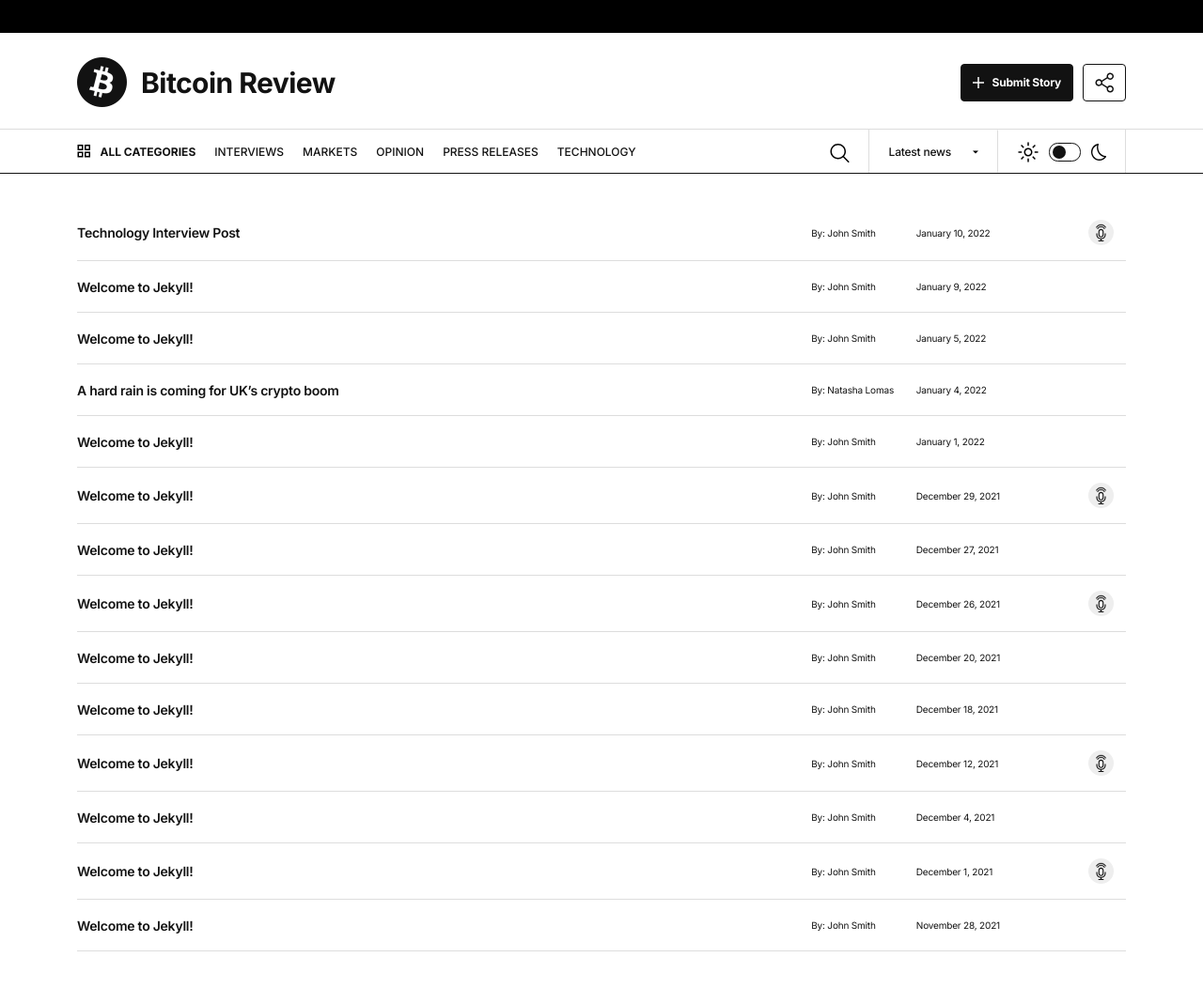
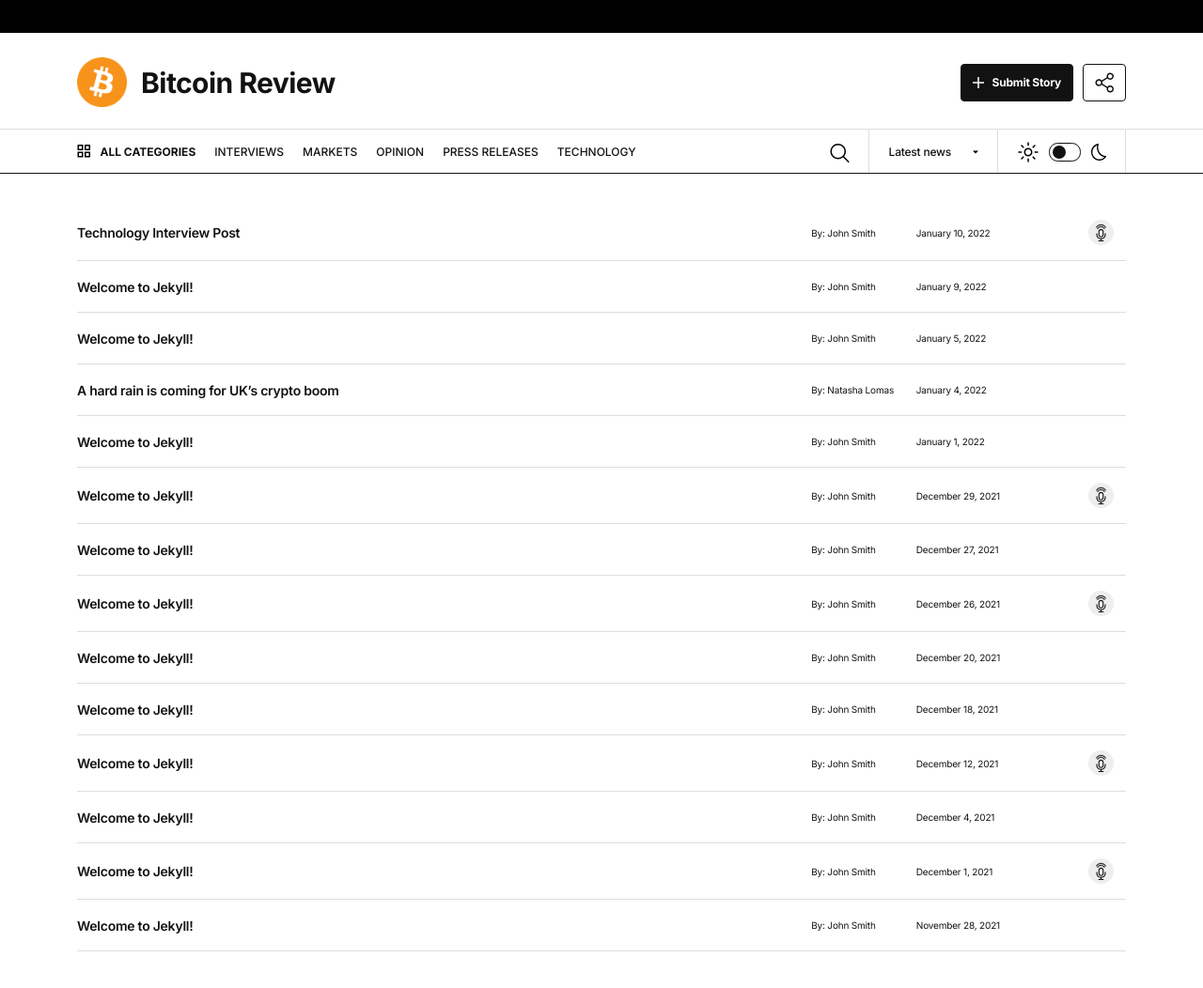
Before and after one commit to alwaysaugust/btcreviews, a Jekyll site: the page built from index.markdown, in a window 1280 px wide and 1109 px high. Shown: the top 1052 px of the window at 94% size. Built offline with Jekyll 4.4.1, drawn with Linux system fonts in a browser that asks for light colours.

Commit message:
Adding orange logo

```diff
--- a/_includes/header.html
+++ b/_includes/header.html
@@ -10,7 +10,7 @@
         </button>
         <a href="/" class="logo">
           <img src="/assets/images/bitcoin-logo-dark.png" alt="Bitcoin" class="dark" />
-          <img src="/assets/images/bitcoin-logo.png" alt="Bitcoin" class="light" />
+          <img src="/assets/images/bitcoin-logo-orange.png" alt="Bitcoin" class="light" />
           <span>Bitcoin Review</span>
         </a>
         <div class="right">
```
Also changed, not shown: assets/images/bitcoin-logo-orange.png (added).
